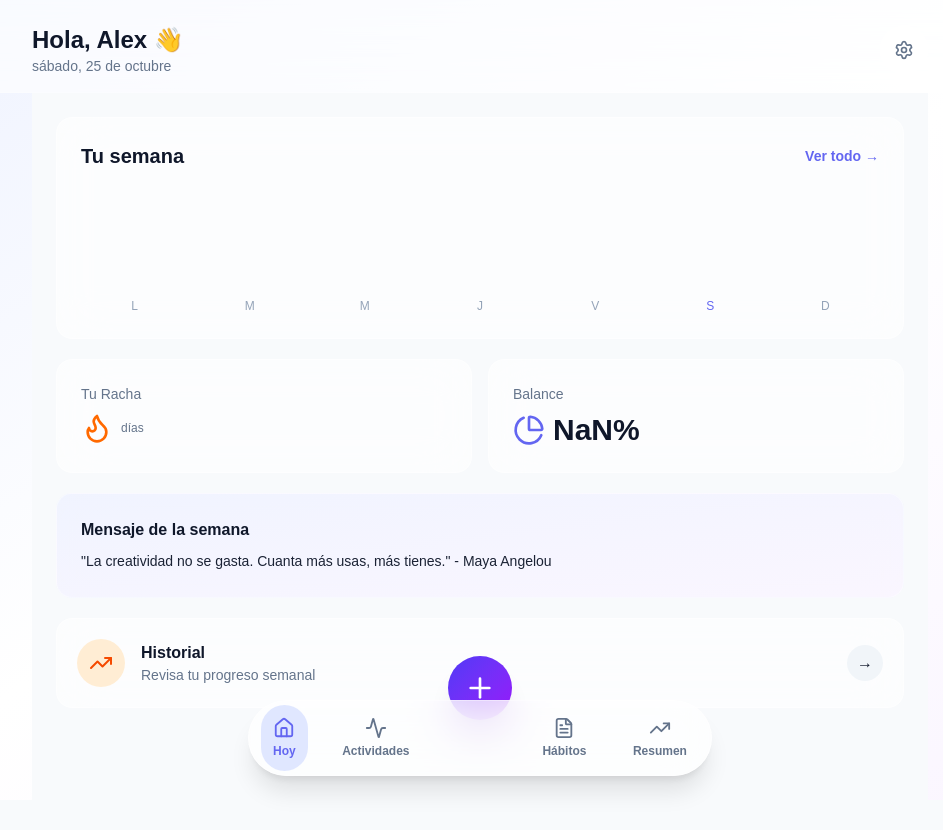
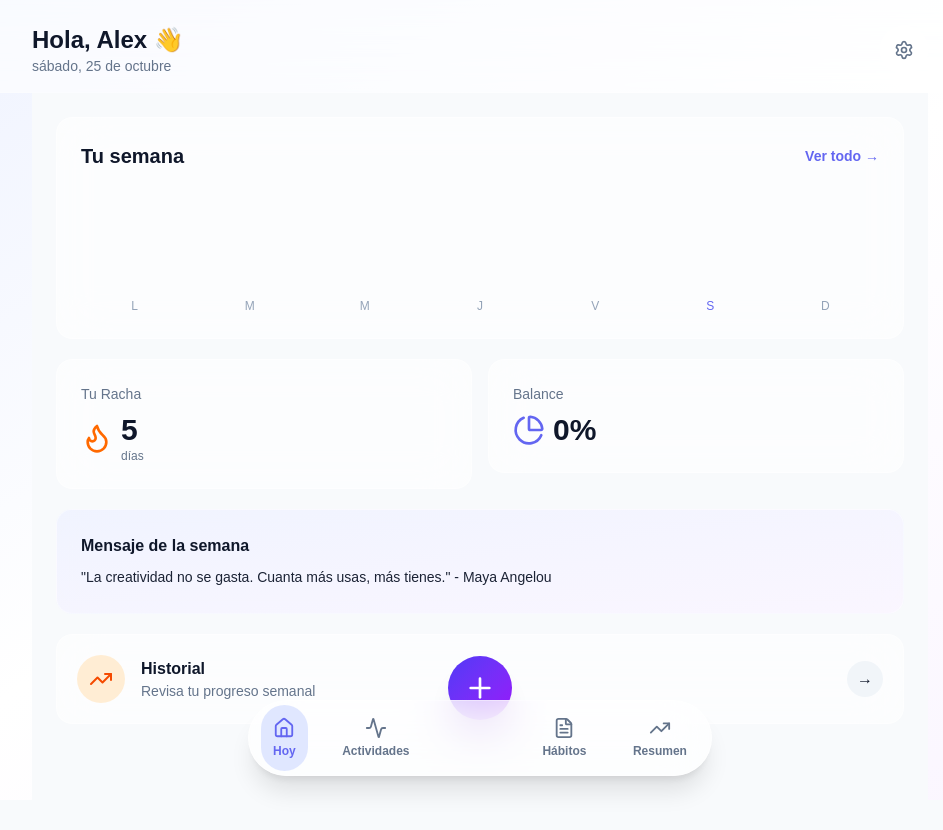
Before and after one commit to agustinmoren0/rocket-app, a Next.js app: page / in a window 1280 px wide. Shown: the top 830 px of the page, without its empty margins (160-1103 px from the left). Built offline with nearby package versions, Linux system fonts and the light colour scheme.

Commit message:
fix: tipos weekData separados

```diff
--- a/app/page.tsx
+++ b/app/page.tsx
@@ -17,21 +17,21 @@ export default function HomePage() {
   const [activeTab, setActiveTab] = useState('home');
   const [showFab, setShowFab] = useState(false);
   const [username, setUsername] = useState('');
-
-  const [weekData, setWeekData] = useState({
-    percentage: 0,
-    activeDays: 0,
-    totalDays: 7,
-    minutes: 0,
-    streak: 0,
-  });
+  const [percentage, setPercentage] = useState(0);
+  const [activeDays, setActiveDays] = useState(0);
+  const [totalDays] = useState(7);
+  const [minutes, setMinutes] = useState(0);
+  const [streak, setStreak] = useState(0);
 
   useEffect(() => {
     const stored = localStorage.getItem('habika_username');
     setUsername(stored || 'Alex');
 
     const progress = getWeekProgress();
-    setWeekData(progress);
+    setPercentage(progress);
+    setActiveDays(3); // TODO: calcular real
+    setMinutes(120); // TODO: calcular real
+    setStreak(5); // TODO: calcular real
   }, []);
 
   const daysOfWeek = ['L', 'M', 'M', 'J', 'V', 'S', 'D'];
@@ -96,7 +96,7 @@ export default function HomePage() {
                       className={`w-3 rounded-full ${
                         isToday
                           ? 'bg-indigo-600'
-                          : height > 50
+                          : percentage > 50
                             ? 'bg-indigo-400'
                             : 'bg-indigo-200'
                       }`}
@@ -121,7 +121,7 @@ export default function HomePage() {
             <div className="flex items-center gap-2">
               <Flame className="text-orange-500" size={32} />
               <div>
-                <p className="text-3xl font-bold text-slate-900">{weekData.streak}</p>
+                <p className="text-3xl font-bold text-slate-900">{streak}</p>
                 <p className="text-xs text-slate-600">días</p>
               </div>
             </div>
@@ -134,7 +134,7 @@ export default function HomePage() {
               <div className="flex items-center gap-2">
                 <PieChart className="text-indigo-600" size={32} />
                 <div>
-                  <p className="text-3xl font-bold text-slate-900">{Math.round(weekData.percentage)}%</p>
+                  <p className="text-3xl font-bold text-slate-900">{Math.round(percentage)}%</p>
                 </div>
               </div>
             </div>
```
